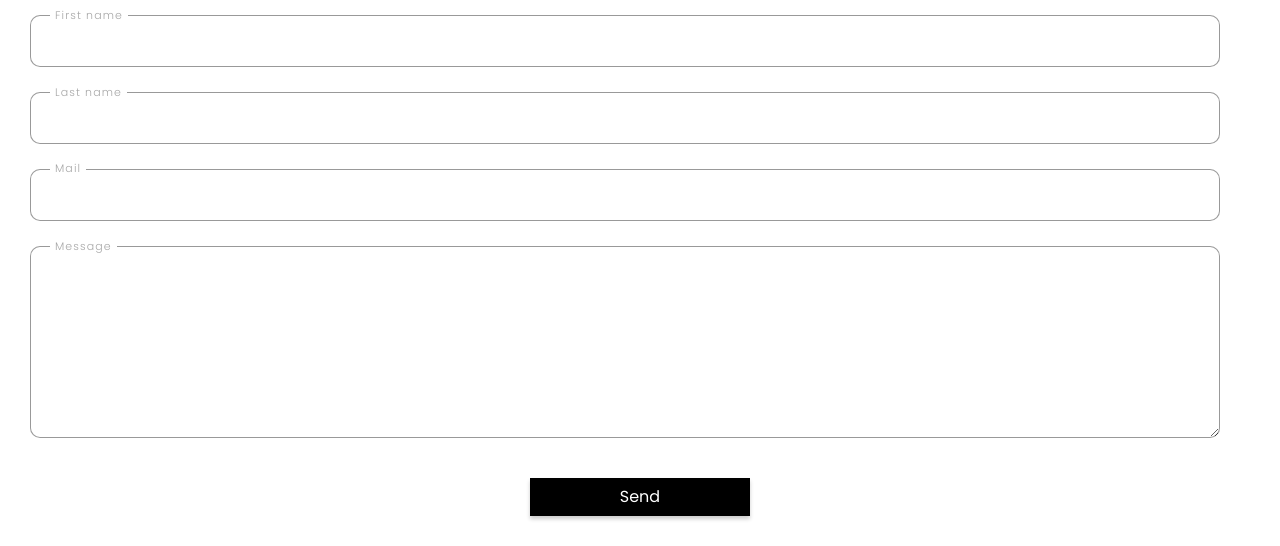
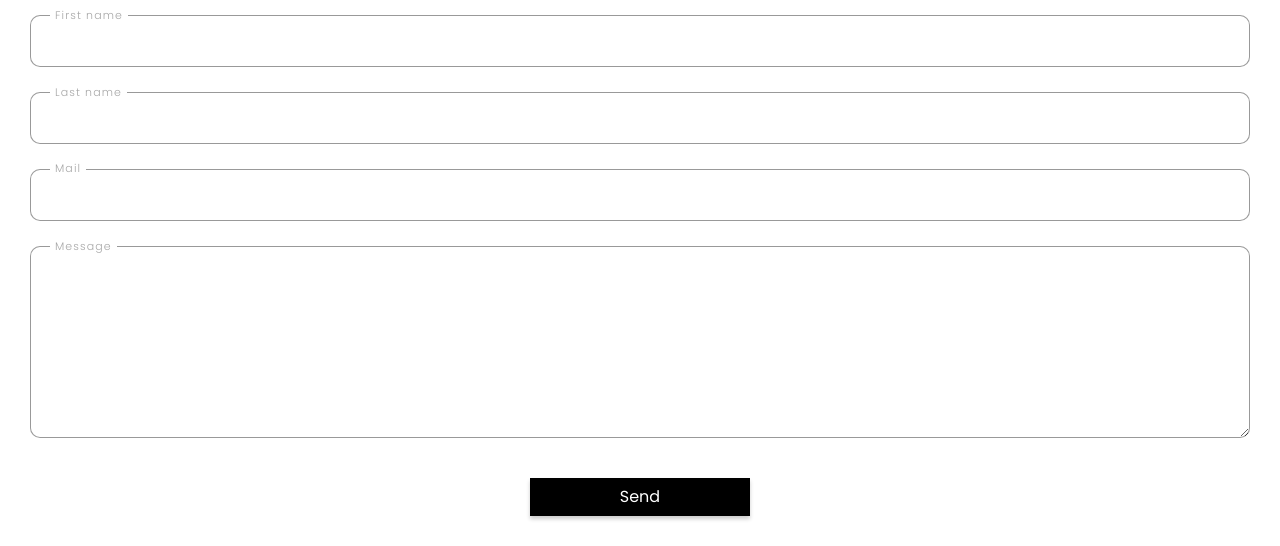
Before and after one commit to MMI-SAE-105/2022-sae105-projet-MaxouLeKangou, a plain HTML site: page public/content/en/contact.html in a window 1280 px wide. Shown: the part 276-822 px from the top of the page. Drawn offline with nearby package versions, Linux system fonts and the light colour scheme.

Commit message:
Remove margin contact

```diff
--- a/src/css/layout/other.css
+++ b/src/css/layout/other.css
@@ -62,7 +62,6 @@
     transition: 0.3s;
     outline: none;
     padding: 0 20px;
-    margin-right: 30px;
 }
 .other__form--section textarea {
     height: 150px;
@@ -71,7 +70,6 @@
     transition: 0.3s;
     outline: none;
     padding: 20px;
-    margin-right: 30px;
 }
 .other__form--section input:focus, textarea:focus {
     border: 1px solid rgba(0, 0, 0, 1);
```
